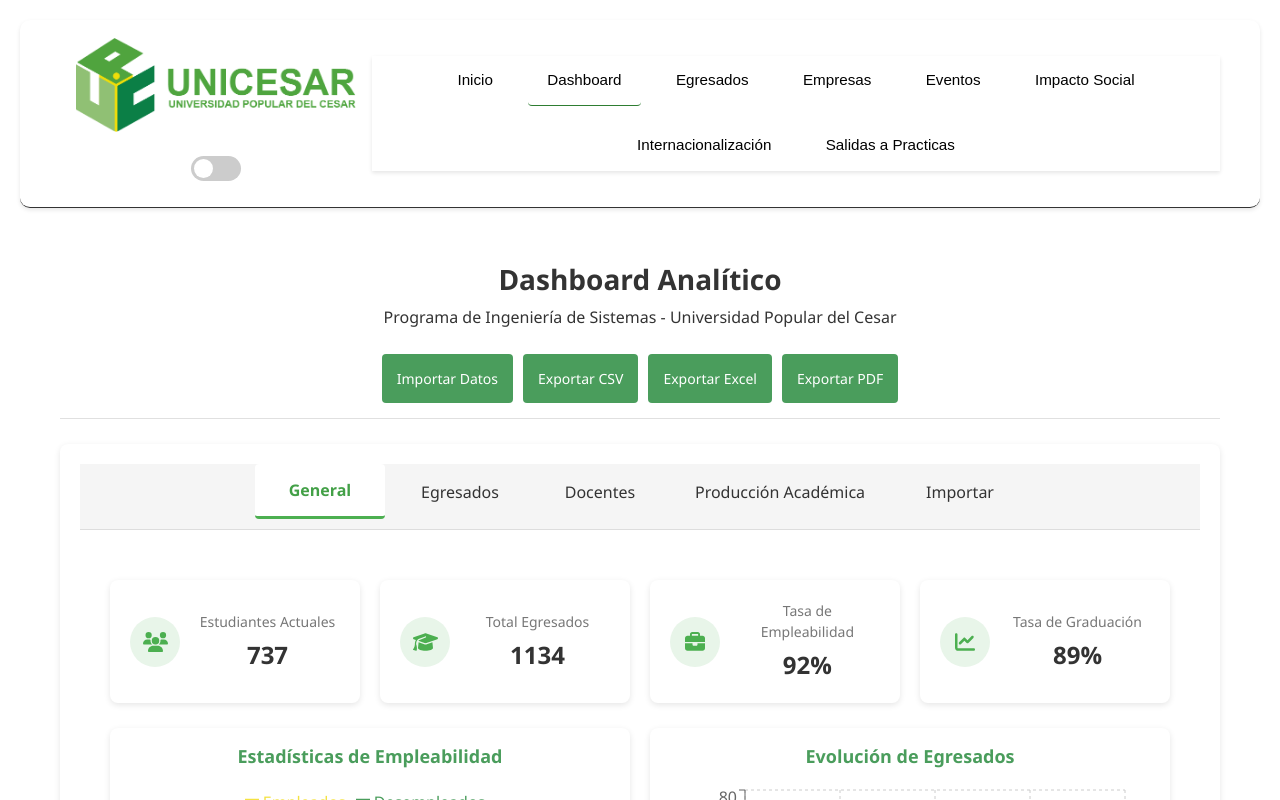
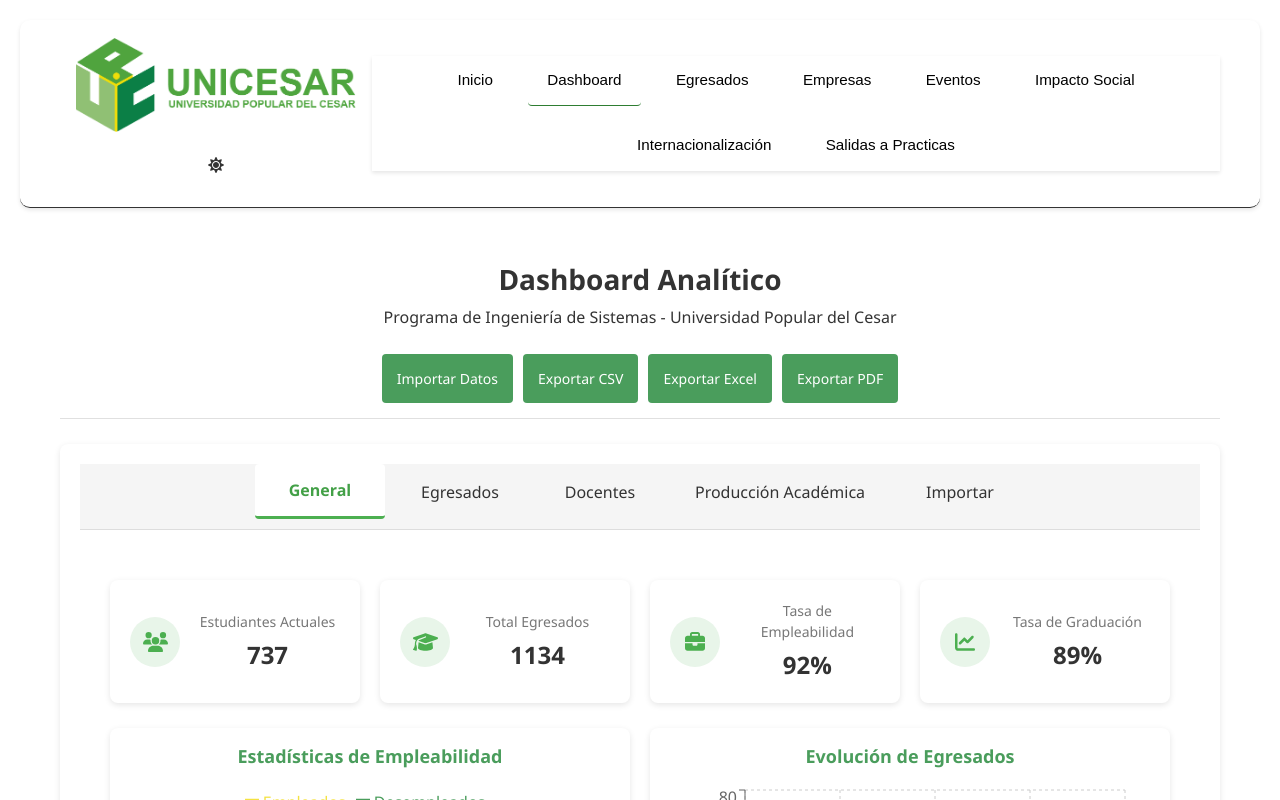
Before and after one commit to DilanAragon/Front_S.I-main, a React (Vite) app: page / in a window 1280 px wide. Both pictures are taken after a click on the item "Dashboard". Shown: the top 800 px of the page. Built offline with nearby package versions, Linux system fonts and the light colour scheme; the HTML template or start-up script is replaced by a standard one.

Commit message:
no se que hace pero funciona

```diff
--- a/package.json
+++ b/package.json
@@ -20,6 +20,7 @@
     "react": "^19.1.0",
     "react-data-table-component": "^7.7.0",
     "react-dom": "^19.1.0",
+    "react-icons": "^5.5.0",
     "recharts": "^2.15.3",
     "xlsx": "^0.18.5"
   },
--- a/src/App.css
+++ b/src/App.css
@@ -1038,6 +1038,7 @@ header {
   height: 0;
 }
 
+/* Boton de modo oscuro antes*/
 .slider {
   position: absolute;
   cursor: pointer;
@@ -1045,10 +1046,11 @@ header {
   left: 0;
   right: 0;
   bottom: 0;
-  background-color: #ccc;
   transition: 0.4s;
   border-radius: 25px;
+
 }
+/* Boton de modo oscuro despois*/
 
 .slider:before {
   position: absolute;
@@ -1057,17 +1059,8 @@ header {
   width: 19px;
   left: 3px;
   bottom: 3px;
-  background-color: white;
   transition: 0.4s;
   border-radius: 50%;
-}
-
-input:checked + .slider {
-  background-color: #0b7f46;
-}
-
-input:checked + .slider:before {
-  transform: translateX(25px);
 }
 
 /* Fondo de la sección de información en modo claro */
--- a/src/App.jsx
+++ b/src/App.jsx
@@ -4,7 +4,7 @@ import facebookIcon from "./assets/facebook.png";
 import twitterIcon from "./assets/x.png";
 import instagramIcon from "./assets/instagram.png";
 import logoUniCesar from "./assets/LOGO-UNICESAR.png";
-
+import { FaMoon, FaSun } from 'react-icons/fa';
 import Dashboard from "./Componentes/Dashboard/Dashboard";
 import Egresados from "./Componentes/Egresados/Egresados";
 import GaleriaMultimedia from "./Componentes/Eventos/GaleriaMultimedia";
@@ -44,7 +44,9 @@ function App() {
                 checked={isDarkMode}
                 onChange={handleToggle}
               />
-              <span className="slider"></span>
+              <span className="slider">
+                {isDarkMode ? <FaMoon className="icon" /> : <FaSun className="icon" />}
+              </span>
             </label>
           </div>
         </div>
--- a/src/Comp_Carlos/convenios.css
+++ b/src/Comp_Carlos/convenios.css
@@ -33,7 +33,7 @@
 }
 
 .app-container.dark-mode .titulo {
-  color: #81c784 !important; /* Verde claro en modo oscuro */
+
   background: linear-gradient(to right, #388e3c, #256029);
   box-shadow: 0 4px 15px rgba(129, 199, 132, 0.3);
   text-shadow: 0 2px 4px rgba(0,0,0,0.3);
--- a/src/Componentes/Dashboard/Dashboard.css
+++ b/src/Componentes/Dashboard/Dashboard.css
@@ -4,6 +4,7 @@
   margin: 0;
   padding: 0;
 }
+
 
 /* Contenedor principal del Dashboard */
 .dashboard-main-container {
--- a/src/Componentes/salidas_practicas/salidas_practicas.css
+++ b/src/Componentes/salidas_practicas/salidas_practicas.css
@@ -1,11 +1,11 @@
 :root {
-  --primary-color: #00b87b;
+  --primary-color: #4caf50;
   --background-light: #f9f9f9;
   --background-dark: #1a1a1a;
   --text-light: #f0f0f0;
   --text-dark: #1a1a1a;
   --border-color: #ccc;
-  --highlight: #00b87b;
+  --highlight: #4caf50;
 }
 
 body.dark .salidas-table th,
@@ -89,7 +89,7 @@ select {
 
 .reset-button {
   background-color: #e0e0e0;
-  color: #333;
+
 }
 
 .reset-button:hover {
@@ -102,7 +102,7 @@ select {
 }
 
 .export-button:hover {
-  background-color: #00b87b;
+  background-color: #4caf50;
 }
 
 .ver-button {
@@ -111,7 +111,7 @@ select {
 }
 
 .ver-button:hover {
-  background-color: #00b87b;
+  background-color: #4caf50;
 }
 
 .salidas-table-container {
```
Also changed, not shown: 1 other file (tests, documents, lock files or other folders).
